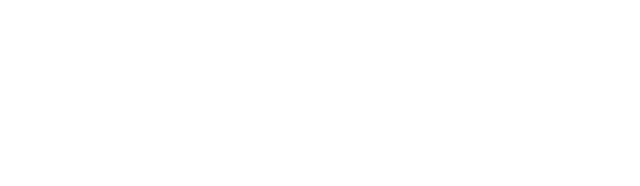
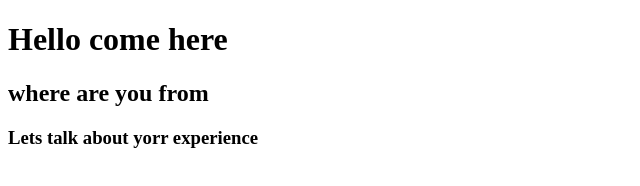
Before and after one commit to Basir7767/my-second-repo, a plain HTML site: page index.html in a window 1280 px wide. Shown: the whole page, without its empty margins (0-640 px from the left). Drawn offline with Linux system fonts and the light colour scheme.

Commit message:
added header

```diff
--- a/index.html
+++ b/index.html
@@ -7,6 +7,9 @@
     <title>My second github repo</title>
 </head>
 <body>
+    <h1>Hello come here</h1>
+    <h2>where are you from</h2>
+    <h3>Lets talk about yorr experience</h3>
 
 </body>
 </html>
```
